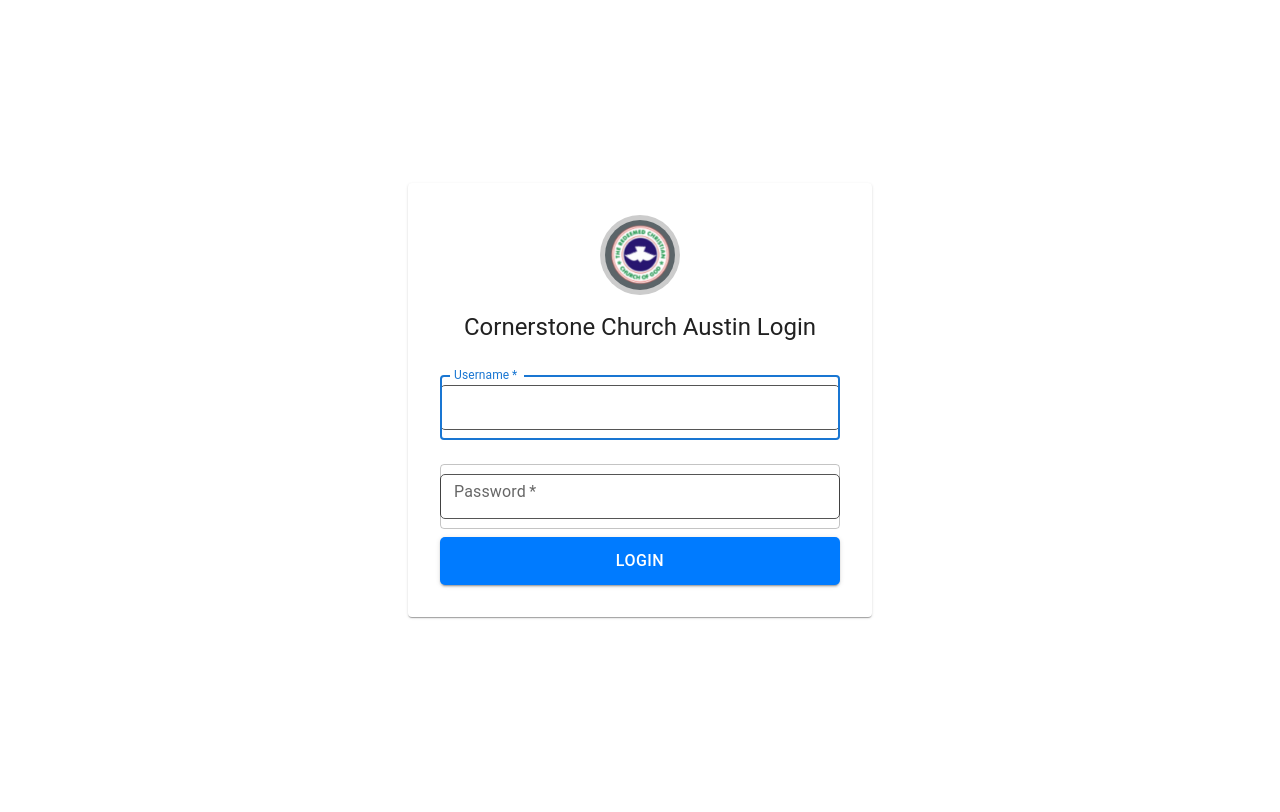
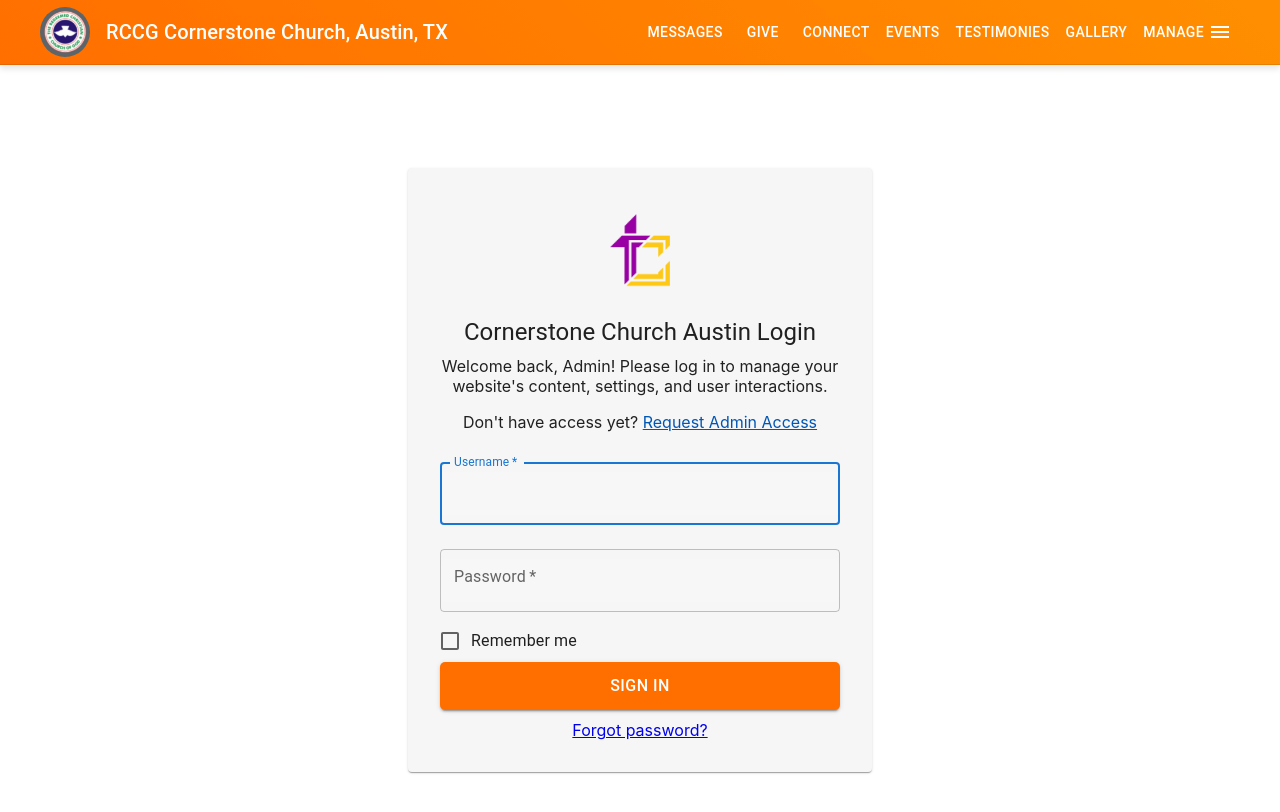
Before and after one commit to cornerstone3dev/cca, a React (Create React App) app: page /login in a window 1280 px wide. Shown: the top 812 px of the page. Built offline with nearby package versions, Linux system fonts and the light colour scheme.

Commit message:
Adds new design to admin login page

```diff
--- a/package.json
+++ b/package.json
@@ -26,7 +26,7 @@
     "react-dom": "^18.3.1",
     "react-player": "^2.16.0",
     "react-router-dom": "^6.26.1",
-    "react-scripts": "5.0.1",
+    "react-scripts": "^5.0.1",
     "react-slick": "^0.30.2",
     "react-table": "^7.8.0",
     "slick-carousel": "^1.8.1",
--- a/src/components/NavBar.js
+++ b/src/components/NavBar.js
@@ -77,7 +77,7 @@
 
   return (
     <animated.div style={props}>
-      <Navbar position="static">
+      <Navbar position="fixed">
         <NavbarContent>
           <LogoContainer>
             <LogoImage src={church_logo} />
--- a/src/pages/LoginPage.js
+++ b/src/pages/LoginPage.js
@@ -1,56 +1,77 @@
-import React, { useState } from 'react';
-import { useNavigate } from 'react-router-dom';
-import { TextField, Button, Card, Typography, Avatar, Box } from '@mui/material';
-import '../styles/login.css'; // Import the CSS file
-import redeemLogo from '../assets/redeem_logo.png';
-import { styled } from '@mui/system';
+import React, { useState } from "react";
+import { useNavigate } from "react-router-dom";
+import {
+  TextField,
+  Button,
+  Card,
+  Typography,
+  Avatar,
+  Box,
+  Checkbox,
+  FormControlLabel,
+} from "@mui/material";
+import { createTheme, ThemeProvider } from "@mui/material/styles";
+import { deepOrange, orange } from "@mui/material/colors";
+import "../styles/login.css"; // Import the CSS file
+import ccaLogo from "../assets/cca_logo.png";
+import AnimatedNavbar from "../components/NavBar";
+import { styled } from "@mui/system";
 
 // import RccgAdminIcon from '../components/gear';
-const LogoContainer = styled('div')({
-  width: '70px',  // Width of the circle
-  height: '70px', // Height of the circle
-  borderRadius: '50%',
-  overflow: 'hidden',
-  display: 'flex',
-  alignItems: 'center',
-  justifyContent: 'center',
+const LogoContainer = styled("div")({
+  width: "100px", // Width of the circle
+  height: "100px", // Height of the circle
+  borderRadius: "50%",
+  overflow: "hidden",
+  display: "flex",
+  alignItems: "center",
+  justifyContent: "center",
 });
-const LogoImage = styled('img')({
-  width: '100%',
-  height: '100%',
-  objectFit: 'cover', // Ensures the image covers the circle
+const LogoImage = styled("img")({
+  width: "100%",
+  height: "100%",
+  objectFit: "cover", // Ensures the image covers the circle
 });
 
-
 const LoginPage = ({ login }) => {
-  const [username, setUsername] = useState('');
-  const [password, setPassword] = useState('');
+  const [username, setUsername] = useState("");
+  const [password, setPassword] = useState("");
   const navigate = useNavigate();
 
   const handleSubmit = async (e) => {
     e.preventDefault();
     try {
       await login(username, password);
-      navigate('/admin');
+      navigate("/admin");
     } catch (error) {
       alert(error.message);
     }
   };
 
+
   return (
     <div className="login-container">
-      <Card className="login-card">
+      <AnimatedNavbar />
+      <Card className="login-card" sx={{ backgroundColor: "#f6f6f6" }}>
         <Box className="logo-wrapper">
-          <Box className="gear">
-            {/* Replace with your logo path */}
-            {/* <Avatar src={redeemLogo} className="logo" /> */}
+          {/* <Box className="gear"> */}
+          {/* Replace with your logo path */}
+          {/* <Avatar src={redeemLogo} className="logo" /> */}
           <LogoContainer>
-          <LogoImage src={redeemLogo} />
-         </LogoContainer>
-          </Box>
+            <LogoImage src={ccaLogo} />
+          </LogoContainer>
+          {/* </Box> */}
         </Box>
         <Typography variant="h5" component="h1" gutterBottom>
           Cornerstone Church Austin Login
+        </Typography>
+        <Typography variant="p" component="p" paragraph align="center">
+          Welcome back, Admin! Please log in to manage your website's content,
+          settings, and user interactions.
+        </Typography>
+        <Typography variant="p" component="p" gutterBottom>
+          Don't have access yet?{" "}
+          <a href="#" className="admin-access">Request Admin Access</a>
         </Typography>
         <form className="login-form" onSubmit={handleSubmit}>
           <TextField
@@ -77,16 +98,21 @@
             value={password}
             onChange={(e) => setPassword(e.target.value)}
           />
+          <FormControlLabel control={<Checkbox />} label="Remember me" />
           <Button
             type="submit"
             fullWidth
             variant="contained"
-            color="primary"
             className="login-submit"
           >
-            Login
+            SIGN IN
           </Button>
         </form>
+        <div  className="forgot-password">
+        <Typography variant="p" component="p">
+          <a href="#">Forgot password?</a>
+        </Typography>
+        </div>
       </Card>
     </div>
   );
@@ -141,10 +167,6 @@
 
 // export default LoginPage;
 
-
-
-
-
 // import React, { useState } from 'react';
 // import { useNavigate } from 'react-router-dom';
 
--- a/src/styles/login.css
+++ b/src/styles/login.css
@@ -1,11 +1,9 @@
 /* src/pages/LoginPage.css */
-
-
-
 
 /* login.css */
 
 .login-container {
+  margin-top: 70px;
   display: flex;
   justify-content: center;
   align-items: center;
@@ -28,14 +26,11 @@
   margin-bottom: 16px;
 }
 
-
-  .logo {
-    object-fit: cover; /* Ensures the image covers the entire Avatar area */
-    width: 120%;       /* Ensures the image fits the Avatar */
-    height: 120%;      /* Ensures the image fits the Avatar */
-  }
-
-
+.logo {
+  object-fit: cover; /* Ensures the image covers the entire Avatar area */
+  width: 120%; /* Ensures the image fits the Avatar */
+  height: 120%; /* Ensures the image fits the Avatar */
+}
 
 .gear {
   width: 80px;
@@ -57,6 +52,14 @@
   margin-top: 24px;
 }
 
+.admin-access {
+  color: #0056b3;
+  text-decoration: underline;
+}
+
+.forgot-password {
+  padding-top: 10px;
+}
 
 /* .login-container {
   display: flex;
@@ -79,8 +82,7 @@
   text-align: center;
 }  */
 
-
- /* .login-container {
+/* .login-container {
   background: repeating-linear-gradient(
     45deg,
     #f0f0f0,
@@ -107,8 +109,6 @@
   text-align: center;
 } */
 
-
-
 .login-form h1 {
   margin-bottom: 20px;
 }
@@ -118,10 +118,15 @@
   width: 100%;
   padding: 10px;
   margin: 10px 0;
-  border: 1px solid #555; /* Darker border for better visibility in dark mode */
+  /*border: 1px solid #555;*/ /* Darker border for better visibility in dark mode */
   border-radius: 5px;
-  background: rgba(255, 255, 255, 0.1); /* Slightly transparent background for inputs */
-  color: #fff; /* White text color for inputs */
+  background: rgba(
+    255,
+    255,
+    255,
+    0.1
+  ); /* Slightly transparent background for inputs */
+  color: #000000; /* White text color for inputs */ /*changed from #fff to #000000; was not appearing on white*/
 }
 
 .login-form button {
@@ -129,18 +134,19 @@
   padding: 10px;
   border: none;
   border-radius: 5px;
-  background-color: #007bff;
+  background-color: #ff6f00;
   color: #fff;
   font-size: 16px;
   cursor: pointer;
 }
 
 .login-form button:hover {
-  background-color: #0056b3;
+  background-color: #ff8f00;
 }
 
-
-
+.login-form a {
+  text-decoration: none;
+}
 
 /* .login-container {
     display: flex;
```
Also changed, not shown: src/assets/cca_logo.png (added), 1 other file (tests, documents, lock files or other folders).
